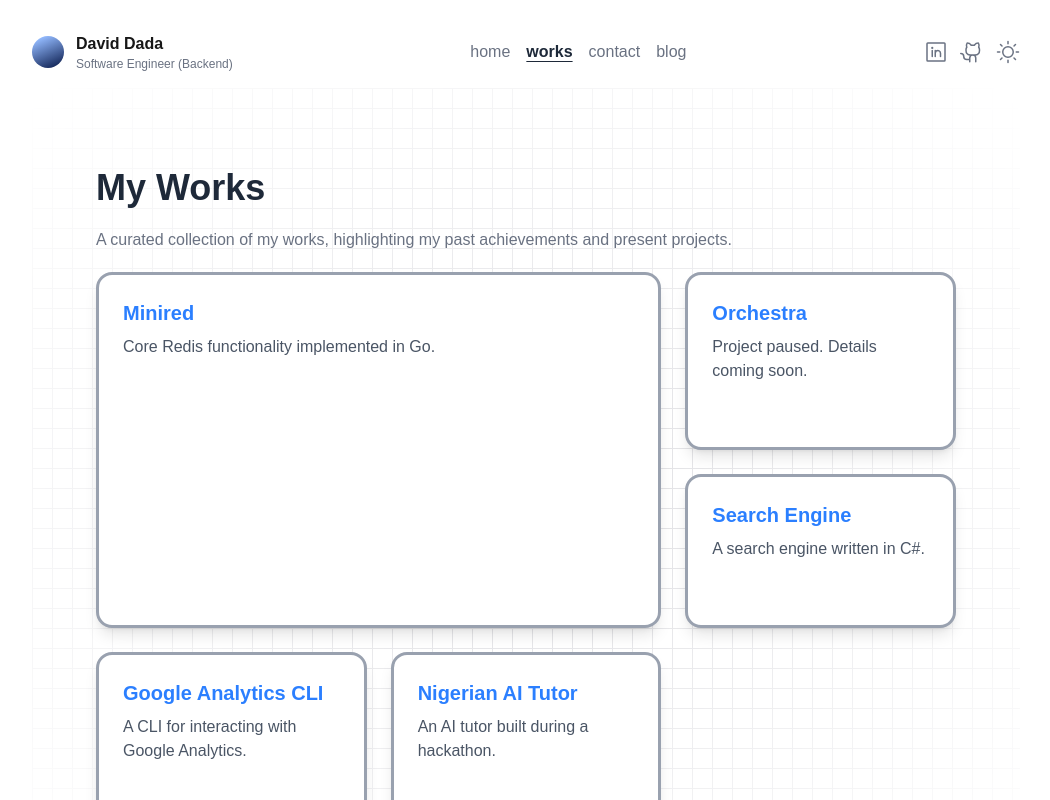
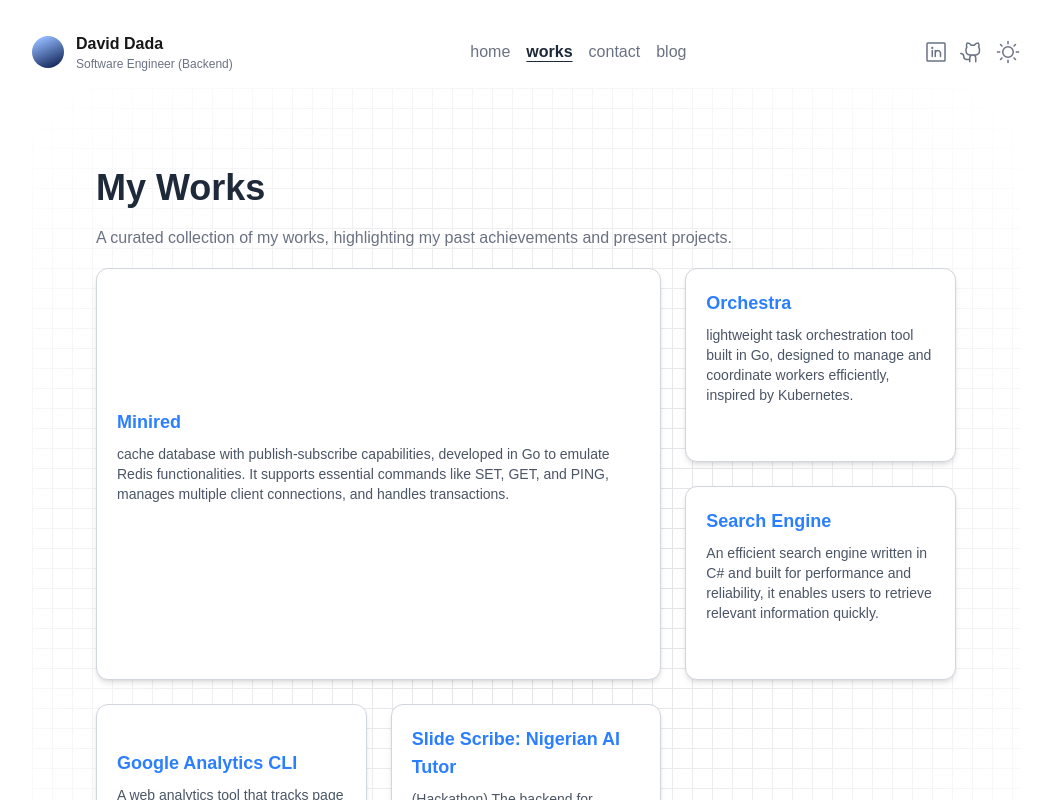
Before and after one commit to tdadadavid/portfolio, a Next.js app: page /works in a window 1280 px wide. Shown: the top 800 px of the page, without its empty margins (114-1164 px from the left). Built offline with nearby package versions, Linux system fonts and the light colour scheme.

Commit message:
refactor: Improve works page

```diff
--- a/app/works/page.tsx
+++ b/app/works/page.tsx
@@ -10,10 +10,10 @@ const WorksPage = () => {
         <Container>
             <NavBar currentPage={"works"}/>
             <GridBackground>
-                <h2 className="mt-4 font-bold text-4xl dark:text-gray-200 text-gray-800">
+                <h2 className="mt-4 font-bold text-4xl text-gray-800 dark:text-gray-200">
                     My Works
                 </h2>
-                <h3 className="my-4 dark:text-gray-300 text-gray-500 leading-8">
+                <h3 className="my-4 text-gray-500 dark:text-gray-300 leading-7">
                     A curated collection of my works, highlighting my past achievements
                     and present projects.
                 </h3>
@@ -21,18 +21,16 @@ const WorksPage = () => {
                     {meta.works.map((project, index) => (
                         <div
                             key={index}
-                            className={`group cursor-pointer bg-white dark:bg-nord border-3 border-gray-400 dark:border-gray-200 rounded-2xl shadow-lg transition-transform transform hover:scale-105 ${
-                                index === 0
-                                    ? "md:col-span-2 md:row-span-2" // Make the first item larger
-                                    : ""
+                            className={`group cursor-pointer bg-white dark:bg-nord border border-gray-300 dark:border-gray-600 rounded-xl shadow-md transition-transform hover:translate-y-[-3px] hover:shadow-lg ${
+                                index === 0 ? "md:col-span-2 md:row-span-2" : ""
                             }`}
                         >
-                            <div className="p-6 flex flex-col justify-between h-full">
+                            <div className="p-5 flex flex-col justify-center h-full">
                                 <div>
-                                    <h4 className="text-xl font-semibold text-blue-500">
+                                    <h4 className="text-lg font-semibold text-blue-500">
                                         {project.name}
                                     </h4>
-                                    <p className="mt-2 text-gray-600 dark:text-gray-400">
+                                    <p className="mt-2 text-gray-600 dark:text-gray-400 text-sm">
                                         {project.description}
                                     </p>
                                 </div>
@@ -40,9 +38,9 @@ const WorksPage = () => {
                                     href={project.url}
                                     target="_blank"
                                     rel="noopener noreferrer"
-                                    className="hover:underline mt-4 text-gray-800 dark:text-gray-200 opacity-0 group-hover:opacity-100 transition-opacity self-start"
+                                    className="hover:underline mt-4 text-sm text-gray-800 dark:text-gray-200 opacity-0 group-hover:opacity-100 transition-opacity"
                                 >
-                                    View on GitHub
+                                    View on GitHub →
                                 </a>
                             </div>
                         </div>
--- a/data/meta.ts
+++ b/data/meta.ts
@@ -17,27 +17,31 @@ const meta = {
         {
             name: "Minired",
             url: "https://github.com/tdadadavid/minired",
-            description: "Core Redis functionality implemented in Go."
+            description: "cache database with publish-subscribe capabilities, developed in Go to emulate Redis " +
+                "functionalities. It supports essential commands like SET, GET, and PING, manages multiple client " +
+                "connections, and handles transactions."
         },
         {
             name: "Orchestra",
             url: "https://github.com/tdadadavid/orchestra",
-            description: "Project paused. Details coming soon."
+            description: "lightweight task orchestration tool built in Go, designed to manage and coordinate workers " +
+                "efficiently, inspired by Kubernetes.",
         },
         {
             name: "Search Engine",
             url: "https://github.com/tdadadavid/search-engine",
-            description: "A search engine written in C#."
+            description: "An efficient search engine written in C# and built for performance and reliability, " +
+                "it enables users to retrieve relevant information quickly.",
         },
         {
             name: "Google Analytics CLI",
             url: "https://github.com/tdadadavid/google-analytics",
-            description: "A CLI for interacting with Google Analytics."
+            description: "A web analytics tool that tracks page visits, user locations, and device usage."
         },
         {
-            name: "Nigerian AI Tutor",
+            name: "Slide Scribe: Nigerian AI Tutor",
             url: "https://github.com/tdadadavid/SlideScribeAI-Backend",
-            description: "An AI tutor built during a hackathon."
+            description: "(Hackathon) The backend for SlideScribeAI, an AI-powered tool for transcribing and processing slides."
         },
     ]
 }
```
